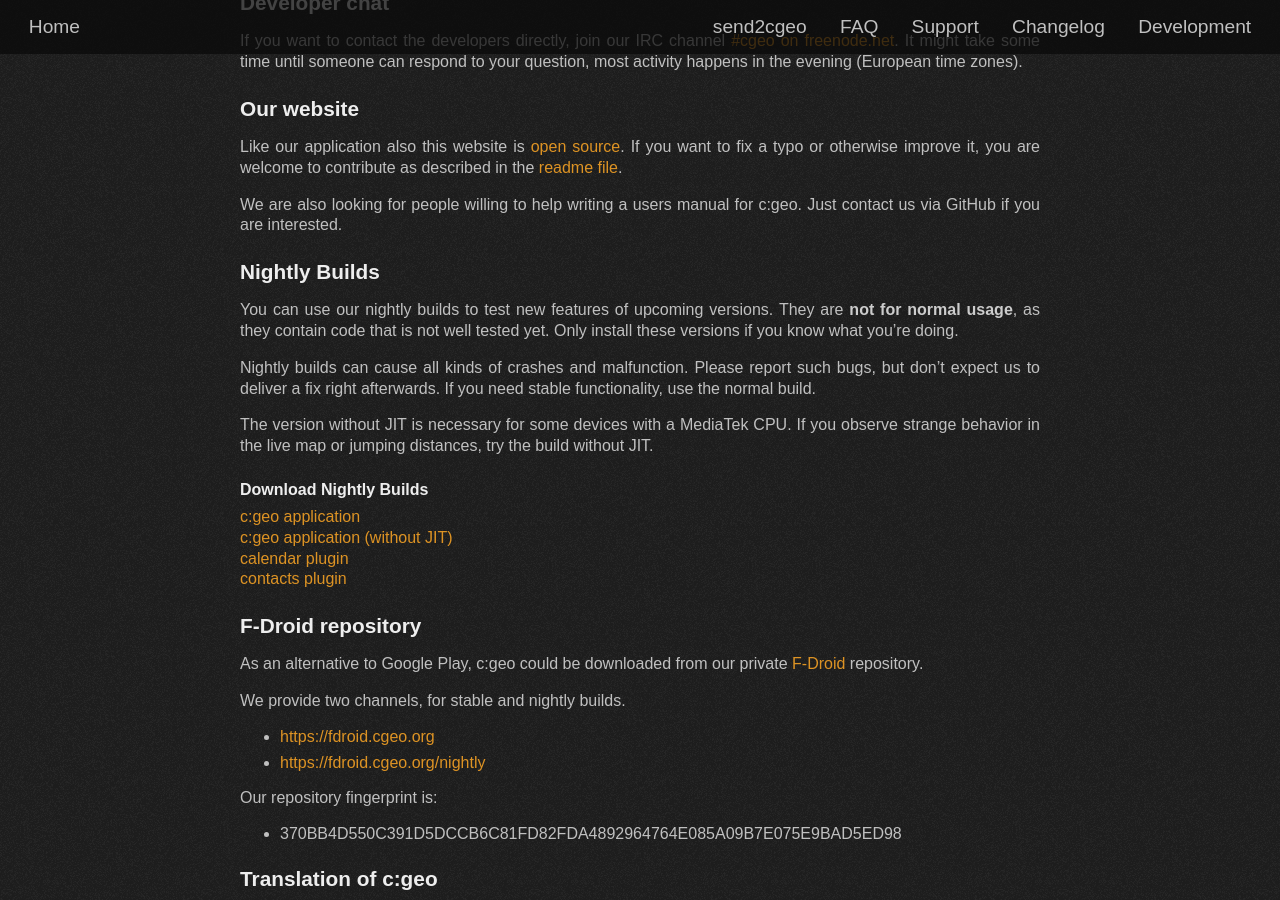
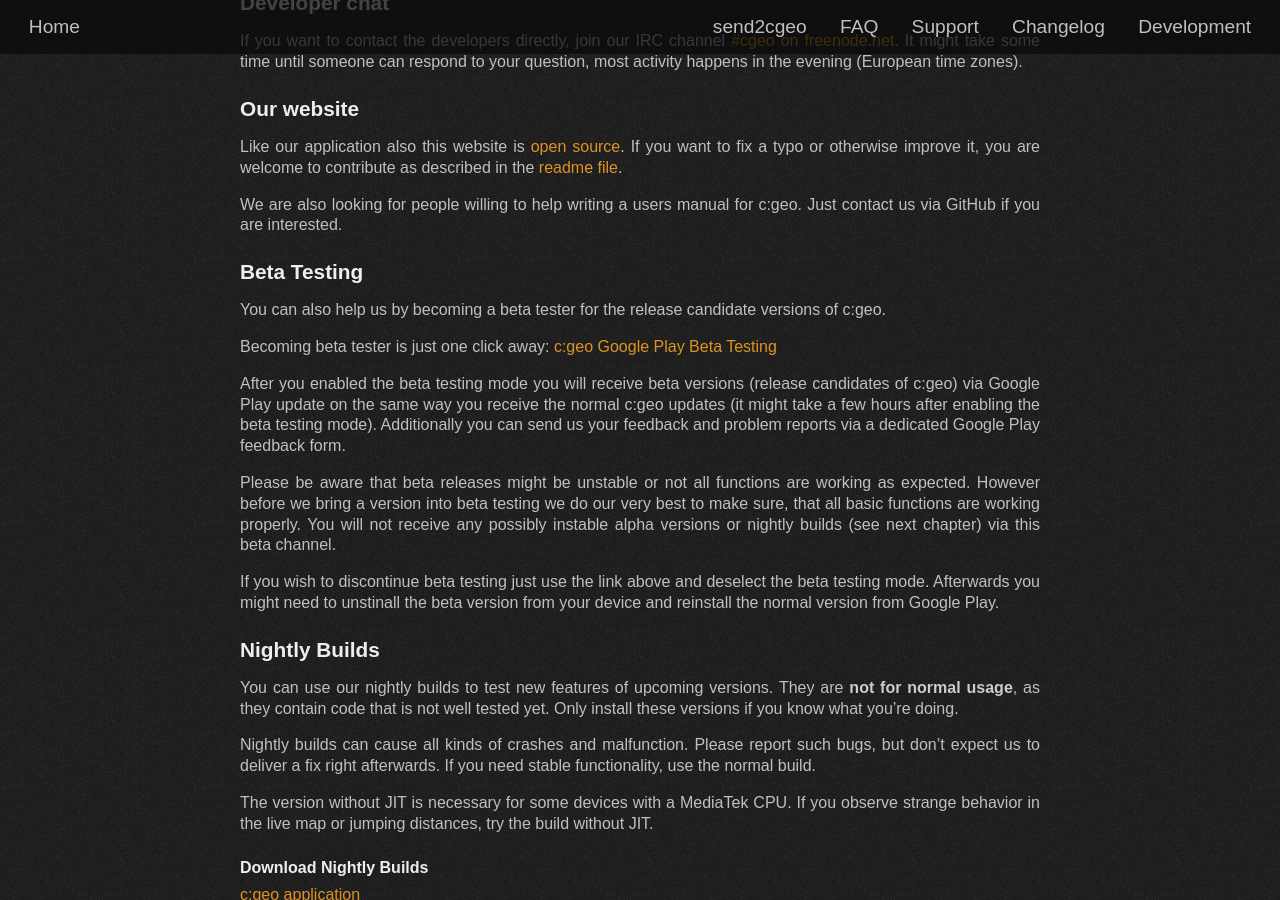
Before and after one commit to cgeo/cgeo.github.io, a Jekyll site: the page built from development.md, in a window 1280 px wide and 900 px high, scrolled down 304 px. Built offline with Jekyll 4.4.1, drawn with Linux system fonts in a browser that asks for light colours; some web fonts are replaced.

Commit message:
Add beta testing information to the development page

```diff
--- a/development.md
+++ b/development.md
@@ -20,6 +20,20 @@
 Like our application also this website is [open source](https://github.com/cgeo/cgeo.github.io). If you want to fix a typo or otherwise improve it, you are welcome to contribute as described in the [readme file](https://github.com/cgeo/cgeo.github.io/blob/master/README.md).
 
 We are also looking for people willing to help writing a users manual for c:geo. Just contact us via GitHub if you are interested.
+
+## Beta Testing
+
+You can also help us by becoming a beta tester for the release candidate versions of c:geo.
+
+Becoming beta tester is just one click away: [c:geo Google Play Beta Testing](https://play.google.com/apps/testing/cgeo.geocaching)
+
+After you enabled the beta testing mode you will receive beta versions (release candidates of c:geo) via Google Play update on the same way you receive the normal c:geo updates (it might take a few hours after enabling the beta testing mode). Additionally you can send us your feedback and problem reports via a dedicated Google Play feedback form.
+
+Please be aware that beta releases might be unstable or not all functions are working as expected. However before we bring a version into beta testing we do our very best to make sure, that all basic functions are working properly.
+You will not receive any possibly instable alpha versions or nightly builds (see next chapter) via this beta channel.
+
+If you wish to discontinue beta testing just use the link above and deselect the beta testing mode.
+Afterwards you might need to unstinall the beta version from your device and reinstall the normal version from Google Play.
 
 ## Nightly Builds
 
```
